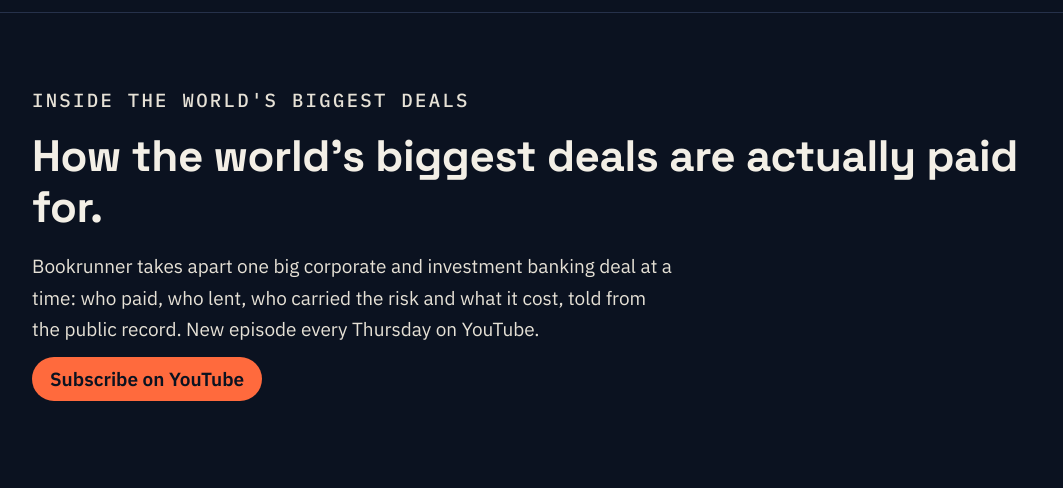
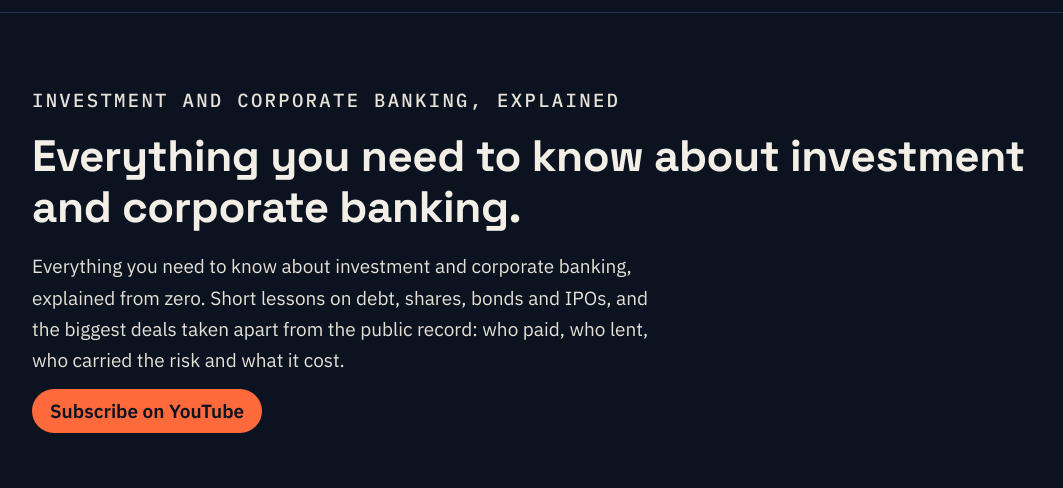
Before and after one commit to bookrunnertv/bookrunnertv.github.io, a plain HTML site: page index.html in a window 1280 px wide. Shown: the part 52-540 px from the top of the page, without its empty margins (108-1171 px from the left). Drawn offline with Linux system fonts and the light colour scheme.

Commit message:
Reposition: investment and corporate banking, explained (remove weekly cadence)

```diff
--- a/index.html
+++ b/index.html
@@ -1,15 +1,15 @@
 <!doctype html>
 <html lang="en"><head><meta charset="utf-8"><meta name="viewport" content="width=device-width,initial-scale=1">
-<title>Bookrunner · Inside the world&#x27;s biggest deals</title><meta name="description" content="Bookrunner takes apart one big corporate and investment banking deal at a time: who paid, who lent, who carried the risk and what it cost, told from the public record. New episode every Thursday on YouTube."><link rel="canonical" href="https://bookrunnertv.github.io/">
-<meta property="og:type" content="article"><meta property="og:site_name" content="Bookrunner"><meta property="og:title" content="Bookrunner · Inside the world&#x27;s biggest deals">
-<meta property="og:description" content="Bookrunner takes apart one big corporate and investment banking deal at a time: who paid, who lent, who carried the risk and what it cost, told from the public record. New episode every Thursday on YouTube."><meta property="og:url" content="https://bookrunnertv.github.io/"><meta property="og:image" content="https://bookrunnertv.github.io/img/og-default.jpg">
+<title>Bookrunner · Investment and corporate banking, explained</title><meta name="description" content="Everything you need to know about investment and corporate banking, explained from zero. Short lessons on debt, shares, bonds and IPOs, and the biggest deals taken apart from the public record: who paid, who lent, who carried the risk and what it cost."><link rel="canonical" href="https://bookrunnertv.github.io/">
+<meta property="og:type" content="article"><meta property="og:site_name" content="Bookrunner"><meta property="og:title" content="Bookrunner · Investment and corporate banking, explained">
+<meta property="og:description" content="Everything you need to know about investment and corporate banking, explained from zero. Short lessons on debt, shares, bonds and IPOs, and the biggest deals taken apart from the public record: who paid, who lent, who carried the risk and what it cost."><meta property="og:url" content="https://bookrunnertv.github.io/"><meta property="og:image" content="https://bookrunnertv.github.io/img/og-default.jpg">
 <meta name="twitter:card" content="summary_large_image"><meta name="twitter:site" content="@Bookrunnertv"><meta name="twitter:image" content="https://bookrunnertv.github.io/img/og-default.jpg">
 <link rel="icon" href="img/favicon.png"><link rel="preconnect" href="https://fonts.googleapis.com"><link rel="preconnect" href="https://fonts.gstatic.com" crossorigin><link href="https://fonts.googleapis.com/css2?family=IBM+Plex+Mono:wght@500&family=IBM+Plex+Sans:wght@400;600&family=Space+Grotesk:wght@500;700&display=swap" rel="stylesheet"><link rel="stylesheet" href="style.css"><script type="application/ld+json">{"@context": "https://schema.org", "@type": "Organization", "name": "Bookrunner", "url": "https://bookrunnertv.github.io", "logo": "https://bookrunnertv.github.io/img/avatar.png", "sameAs": ["https://www.youtube.com/@bookrunnertv", "https://x.com/Bookrunnertv"]}</script></head>
 <body><header class="top"><div class="wrap"><a class="brand" href="./"><img src="img/avatar.png" alt="">BOOKRUNNER</a>
 <nav><a href="#episodes">Episodes</a><a href="https://x.com/Bookrunnertv">X</a><a class="cta" href="https://www.youtube.com/@bookrunnertv?sub_confirmation=1">Subscribe</a></nav></div></header>
-<main class="wrap" style="max-width:1040px"><section class="hero"><p class="kicker">Inside the world&#x27;s biggest deals</p>
-<h1>How the world's biggest deals are actually paid for.</h1>
-<p>Bookrunner takes apart one big corporate and investment banking deal at a time: who paid, who lent, who carried the risk and what it cost, told from the public record. New episode every Thursday on YouTube.</p><p><a class="cta" style="background:var(--copper);color:var(--ink);padding:10px 18px;border-radius:999px;font-weight:700" href="https://www.youtube.com/@bookrunnertv?sub_confirmation=1">Subscribe on YouTube</a></p></section>
+<main class="wrap" style="max-width:1040px"><section class="hero"><p class="kicker">Investment and corporate banking, explained</p>
+<h1>Everything you need to know about investment and corporate banking.</h1>
+<p>Everything you need to know about investment and corporate banking, explained from zero. Short lessons on debt, shares, bonds and IPOs, and the biggest deals taken apart from the public record: who paid, who lent, who carried the risk and what it cost.</p><p><a class="cta" style="background:var(--copper);color:var(--ink);padding:10px 18px;border-radius:999px;font-weight:700" href="https://www.youtube.com/@bookrunnertv?sub_confirmation=1">Subscribe on YouTube</a></p></section>
 <h2 id="episodes">Episodes</h2><div class="cards"><a class="card" href="deals/credit-suisse-at1-write-down/"><img src="img/e02-credit-suisse.jpg" alt="" loading="lazy"><div>
 <p class="kicker">Episode 02 · Deal Postmortem</p>
 <h3>Credit Suisse: how $17 billion of bonds were wiped out in one weekend</h3><p>On Sunday 19 March 2023, Credit Suisse&#x27;s AT1 bonds, about 16 billion Swiss francs, were written down to zero while shareholders still got 3 billion francs. How AT1s work, what happened that weekend and what the courts said.</p></div></a><a class="card" href="deals/twitter-buyout-financing/"><img src="img/e01-twitter.jpg" alt="" loading="lazy"><div>
```
Also changed, not shown: 404.html (+2 -2 lines).
